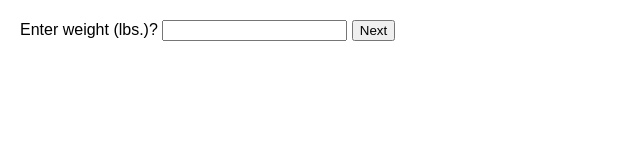
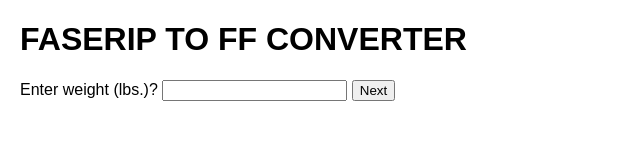
Before and after one commit to pradogris/conversor2, a plain HTML site: page index.html in a window 1280 px wide. Shown: the whole page, without its empty margins (0-640 px from the left). Drawn offline with Linux system fonts and the light colour scheme.

Commit message:
Update index.html

```diff
--- a/index.html
+++ b/index.html
@@ -2,11 +2,14 @@
 <html lang="en" >
 <head>
   <meta charset="UTF-8">
-  <title>CodePen - CONVERSOR</title>
+  <title>FASERIP TO FF CONVERTER </title>
   <link rel="stylesheet" href="./style.css">
 
 </head>
 <body>
+  <header>
+    <h1>FASERIP TO FF CONVERTER</h1>
+  </header>
 <!-- partial:index.partial.html -->
 <form id="convert-form">
   <label id="question-label" for="input-value"></label>
```
